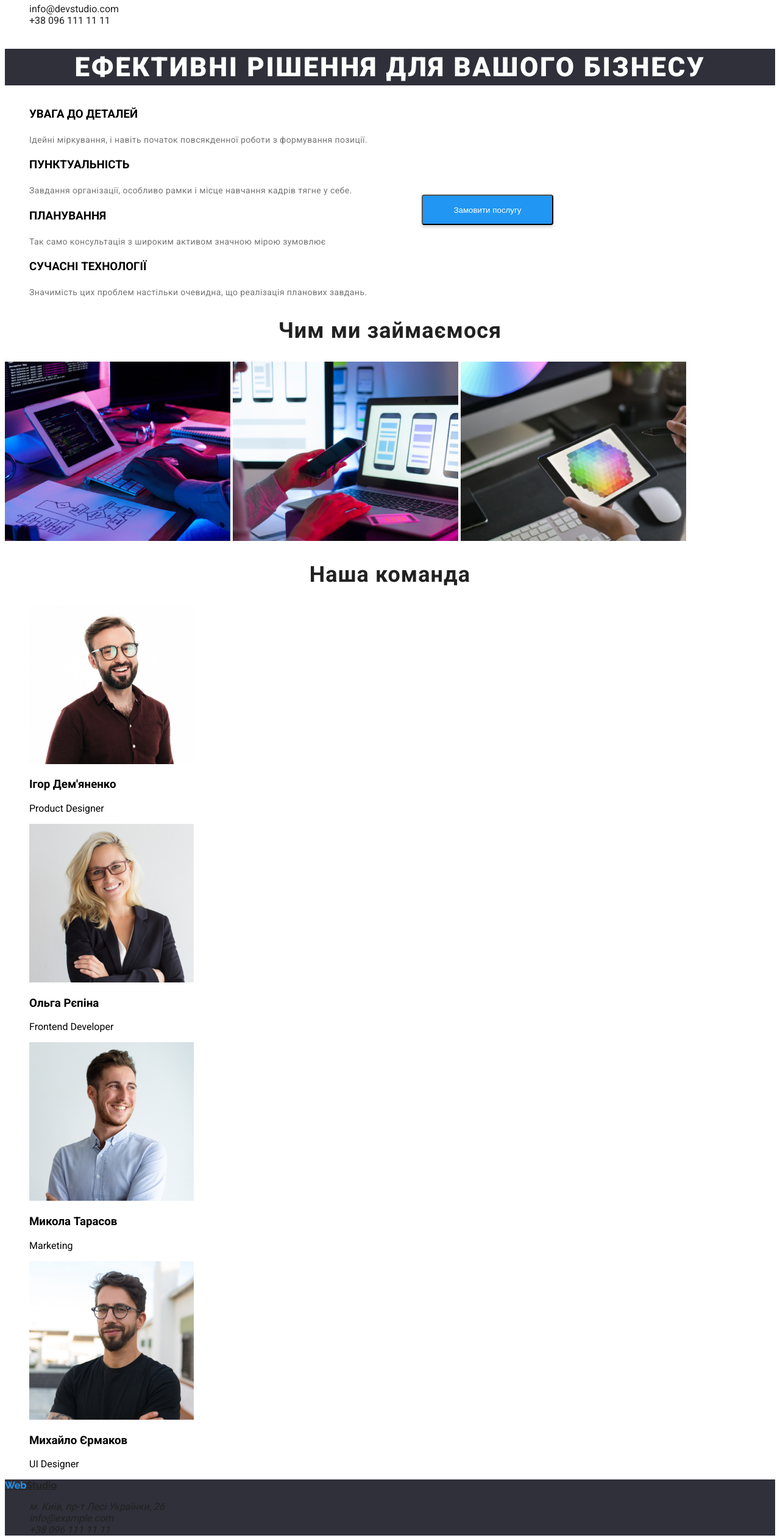
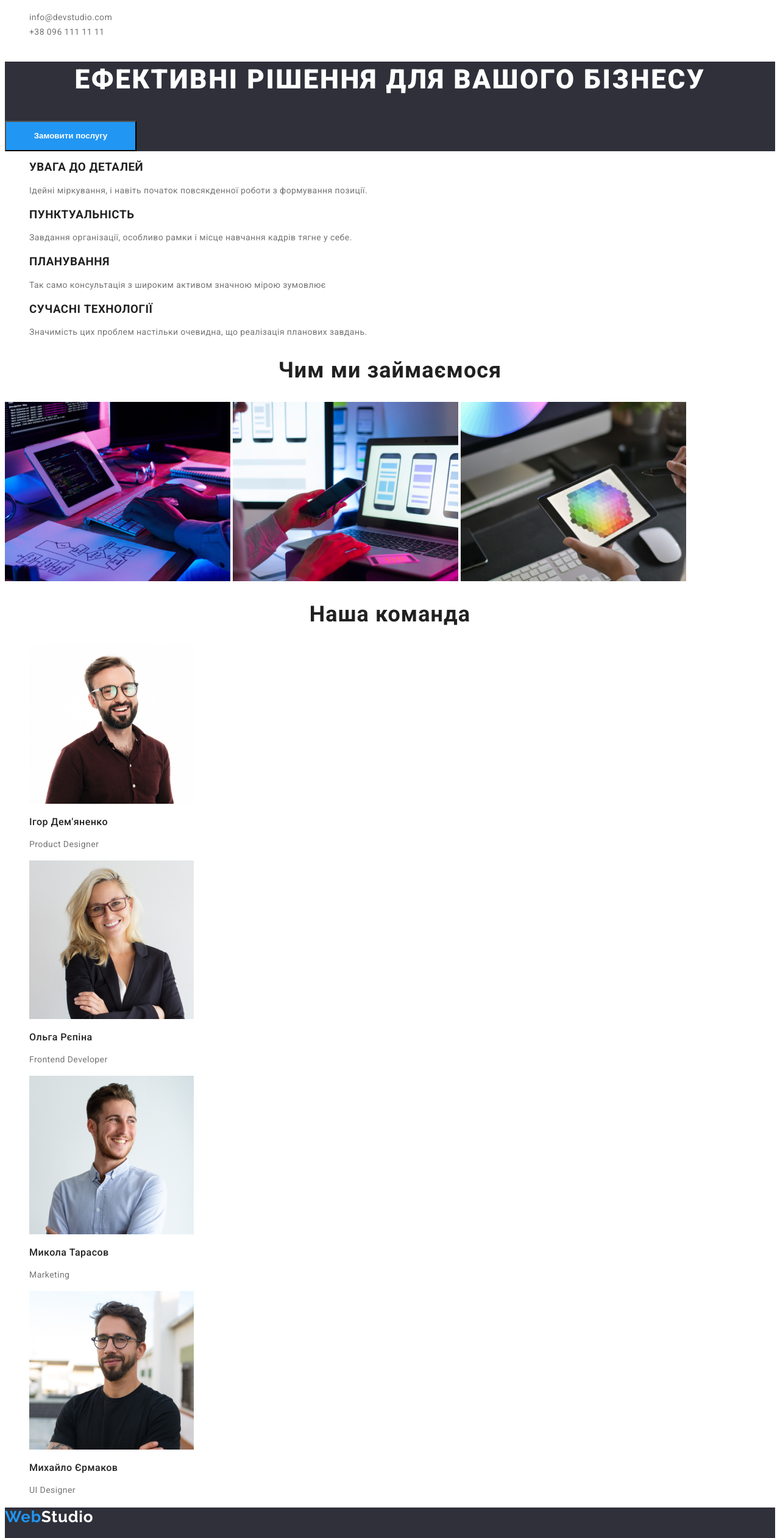
Before and after one commit to Diana323/goit-markup-hw-02, a plain HTML site: page index.html in a window 1280 px wide. Shown: the part 111-2633 px from the top of the page at 61% size. Drawn offline with Linux system fonts and the light colour scheme.

Commit message:
зміна кольорів
поставила кольори, розмір шрифту, оформлення кнопок.

```diff
--- a/css/styles.css
+++ b/css/styles.css
@@ -22,12 +22,29 @@ body {
         font-style: normal;
         font-weight: 900;
         font-size: 44px;
-        line-height: 60px;
+        line-height: 1.36;
         /* or 136% */
         text-align: center;
         letter-spacing: 0.06em;
         text-transform: uppercase;
         color: #FFFFFF;}
+
+
+ .section button{
+            color: #000000;
+            width: 103px;
+            height: 38px;
+            left: 846px;
+            top: 174px;
+
+            background-color: #F5F4FA;
+            }
+
+.section button:focus,
+ .section button:hover {
+   color: #FFFFFF;
+background: #2196F3;
+                }
 
 
 .button .test-link {
@@ -43,50 +60,92 @@ body {
 
 
             display: flex;
-            align-items: center;
+
             text-align: center;
             letter-spacing: 0.06em;
 
-            color: #FFFFFF;
-            box-shadow: 0px 4px 4px rgba(0, 0, 0, 0.15);
-                border-radius:4px;}
+            color: #FFFFFF;}
+
 
 .test-link {
-            position: absolute;
             width: 216px;
             height: 50px;
             left: 692px;
             top: 430px;
             color:#FFFFFF;
+          font-weight: 700;
+            background: #2196F3;}
 
-            background: #2196F3;box-shadow: 0px 4px 4px rgba(0, 0, 0, 0.15);
-                border-radius: 4px;}
+ .bt{
+    width: 112px;
+    height: 38px;
+    left: 726px;
+    top: 174px;
+    background-color: #F5F4FA;
+    font-family: 'Roboto';
+    font-weight: 500;
+    font-size: 16px;
+    line-height: 1.16;
+    /* identical to box height, or 162% */
+    border: none;
+    text-align: center;
+    letter-spacing: 0.03em;
+
+    color: #212121;}
 
 
 .header-logo span{
-    font-family: Raleway;
-    color: #212121;}
+           font-size: 26px;
+            line-height: 1.19;
+    /* identical to box height */
+            font-family: 'Raleway';
+        letter-spacing: 0.03em;
+            font-weight: 700;
+            color: #000000;}
 
-.logo span {
-    color: #2196F3;}
+.logo span {font-size: 26px;
+            line-height: 1.19;
+    /* identical to box height */
+             letter-spacing: 0.03em;
+             color: #2196F3;
+            font-weight: 700;
+            font-family: 'Raleway';}
 
-a.logo{
-    font-family: Raleway;
-    color: #212121;}
+.footer-logo{font-family: 'Raleway';
+             color: #FFFFFF;
+              font-weight: 700;
+              font-size: 26px;
+              line-height: 1.19;
+    /* identical to box height */
 
-.nav.navigation{color: #080808;
-   }
+              letter-spacing: 0.03em;}
+.footer-logo span{font-size: 26px;
+             line-height: 1.19;
+    /* identical to box height */
+            font-family: 'Raleway';
+            font-weight: 700;
+            letter-spacing: 0.03em;
+                  color: #2196F3}
+a.logo{     font-size: 26px;
+            line-height: 1.19;
+    /* identical to box height */
+            letter-spacing: 0.03em;
+            font-family:'Raleway';
+            font-weight: 700;
+            color: #000000;
+        }
+
+.nav.navigation
+         {color: #212121;}
 .nav :focus,
 .nav :hover,a.nav
-{color: #2196F3;}
+           {color: #2196F3;}
 
 
 
 
-.section button {
-      color: #080808;}
-.section button:focus,
-.section button:hover{color:        #2196F3;}
+
+
 
 .section>h1 {
     display: none;
@@ -95,9 +154,7 @@ a.logo{
 .section>h2 {
     display: none;
 }
-
-.a .lin ,ul{list-style:none; text-decoration: none;}
-
+.ul{text-decoration: none; list-style: none; }
 .visually-hidden {
         position: absolute;
         white-space: nowrap;
@@ -110,17 +167,22 @@ a.logo{
         clip-path: inset(50%);
         margin: -1px;}
 
-.classh{font-family: 'Roboto';
+.section-hh{font-family: 'Roboto';
         font-style: normal;
         font-weight: 700;
         font-size: 36px;
-        line-height: 42px;
+        line-height: 1.16;
         text-align: center;
         letter-spacing: 0.03em;
         color: #212121;}
-
-
-
+.section-hhh{
+       font-family: 'Roboto';
+       font-style: normal;
+       font-weight: 700;
+       line-height: 16px;
+       letter-spacing: 0.03em;
+       text-transform: uppercase;
+       color: #212121;}
 
  .h3{position: absolute;
         width: 270px;
@@ -137,8 +199,33 @@ a.logo{
          font-family: 'Roboto';
          font-style: normal;
          font-weight: 400;
+         font-size: 14px;
+         line-height: 1.71;
+         letter-spacing: 0.03em;
+         color: #757575;}
+
+.dec-ww{font-weight: 400;
+         font-size: 14px;
+         line-height: 1.71;
+         letter-spacing: 0.03em;
+         font-style: normal;
+         color: #FFFFFF;}
+
+.dec-add{font-weight: 400;
         font-size: 14px;
-         line-height: 24px;
-            /* or 171% */
+        font-style: normal;
+        line-height: 1.71;
         letter-spacing: 0.03em;
-        color: #757575;}
+        color: rgba(256, 256, 256, 0.6);}
+
+
+.people{font-family: 'Roboto';
+        font-style: normal;
+        font-weight: 500;
+        font-size: 16px;
+        line-height: 19px;
+    /* identical to box height */
+
+        letter-spacing: 0.03em;
+
+        color: #212121;}
--- a/index.html
+++ b/index.html
@@ -12,61 +12,61 @@
 </head>
 <body>
     <header class="page-header ">
-        <a href="./index.html" class="logo"><span>Web</span>Studio</a>
+        <a href="./index.html" class="logo ul"><span>Web</span>Studio</a>
         <nav class="navigation">
-        <ul class="nav">
+        <ul class="nav ul">
         <li><a class="dec-none" href="./index.html">Студія</a></li>
        <li><a class="dec-none" href="./portfolio.html">Портфоліо</a></li>
        <li><a class="dec-none" href="">Контакти</a></li>
         </ul>
          </nav>
-         <ul class="nav">
-            <li><a  class="dec-none" href="mailto:info@devstudio.com">info@devstudio.com</a></li>
-            <li><a  class="dec-none" href="tel:+380961111111">+38 096 111 11 11</a></li>
+         <ul class="nav ul">
+            <li><a  class="dec-none p" href="mailto:info@devstudio.com">info@devstudio.com</a></li>
+            <li><a  class="dec-none p" href="tel:+380961111111">+38 096 111 11 11</a></li>
         </ul>
 
     </header>
     <main class="main">
         <section class="page-title">
-         <h1 class="title">Ефективні рішення для вашого бізнесу</h1>
+         <h1 class="title ">Ефективні рішення для вашого бізнесу</h1>
     <button class="test-link"> Замовити послугу</button>
     </section>
     <section>
         <h2 class="visually-hidden">Особливості</h2>
-    <ul>
-        <li><h3>УВАГА ДО ДЕТАЛЕЙ</h3><p class="p">Ідейні міркування, і навіть початок повсякденної роботи з формування позиції.</p></li>
-        <li><h3>ПУНКТУАЛЬНІСТЬ</h3><p class="p">Завдання організації, особливо рамки і місце навчання кадрів тягне у себе.</p></li>
-        <li><h3>ПЛАНУВАННЯ</h3><p class="p" >Так само консультація з широким активом значною мірою зумовлює</p></li>
-        <li><h3>СУЧАСНІ ТЕХНОЛОГІЇ</h3><p class="p">Значимість цих проблем настільки очевидна, що реалізація планових завдань.</p></li>
+    <ul class="ul">
+        <li><h3 class="section-hhh">УВАГА ДО ДЕТАЛЕЙ</h3><p class="p">Ідейні міркування, і навіть початок повсякденної роботи з формування позиції.</p></li>
+        <li><h3 class="section-hhh">ПУНКТУАЛЬНІСТЬ</h3><p class="p">Завдання організації, особливо рамки і місце навчання кадрів тягне у себе.</p></li>
+        <li><h3 class="section-hhh">ПЛАНУВАННЯ</h3><p class="p" >Так само консультація з широким активом значною мірою зумовлює</p></li>
+        <li><h3 class="section-hhh">СУЧАСНІ ТЕХНОЛОГІЇ</h3><p class="p">Значимість цих проблем настільки очевидна, що реалізація планових завдань.</p></li>
    </ul>
    </section>
    <section>
-   <h2 class="classh">Чим ми займаємося</h2>
+   <h2 class="section-hh">Чим ми займаємося</h2>
    <img src="./images/box11.jpg" alt="Робота за комп'ютером"/>
    <img src="./images/box22.jpg" alt="Розробка додатків"/>
    <img src="./images/box33.jpg" alt="Планшет з палітрою кольорів"/>
    </section>
    <section>
-    <h2 class="classh">Наша команда</h2>
-    <ul>
+    <h2 class="section-hh">Наша команда</h2>
+    <ul  class="ul">
         <li><img src="./images/img11.jpg" width="270" alt="Ігор Дем'яненко">
-    <h3>Ігор Дем'яненко</h3><p>Product Designer</p></li>
+    <h3 class="people">Ігор Дем'яненко</h3><p class="p">Product Designer</p></li>
         <li><img src="./images/img22.jpg" width="270" alt="Ольга Рєпіна">
-    <h3>Ольга Рєпіна</h3><p>Frontend Developer</p></li>
+    <h3 class="people">Ольга Рєпіна</h3><p class="p">Frontend Developer</p></li>
         <li><img src="./images/img33.jpg" width="270" alt="Микола Тарасов">
-        <h3>Микола Тарасов</h3><p>Marketing</p></li>
+    <h3 class="people">Микола Тарасов</h3><p class="p">Marketing</p></li>
         <li><img src="./images/img44.jpg" width="270" alt="Михайло Єрмаков">
-    <h3>Михайло Єрмаков</h3><p>UI Designer</p></li>
+    <h3 class="people">Михайло Єрмаков</h3><p class="p">UI Designer</p></li>
     </ul>
     </section>
     </main>
     <footer class="page-title">
-     <a href="./index.html" class="logo"><span>Web</span>Studio</a>
+     <a href="./index.html" class="footer-logo ul"><span>Web</span>Studio</a>
      <address>
-     <ul class="nav">
-      <li><a class="dec-none" href="https://www.google.com/maps/place/%D0%B1%D1%83%D0%BB.+%D0%9B%D0%B5%D1%81%D0%B8+%D0%A3%D0%BA%D1%80%D0%B0%D0%B8%D0%BD%D0%BA%D0%B8,+26,+%D0%9A%D0%B8%D0%B5%D0%B2,+02000/@50.4265807,30.5383858,17z/data=!4m21!1m15!4m14!1m6!1m2!1s0x40d4cf0e033ecbe9:0x57a4dffefec77da0!2z0LHRg9C70YzQstCw0YAg0JvQtdGB0ZYg0KPQutGA0LDRl9C90LrQuCwgMjYsINCa0LjRl9CyLCAwMjAwMA!2m2!1d30.5383858!2d50.4265807!1m6!1m2!1s0x40d4cf0e033ecbe9:0x57a4dffefec77da0!2z0LHRg9C7LiDQm9C10YHQuCDQo9C60YDQsNC40L3QutC4LCAyNiwg0JrQuNC10LIsIDAyMDAw!2m2!1d30.5383858!2d50.4265807!3m4!1s0x40d4cf0e033ecbe9:0x57a4dffefec77da0!8m2!3d50.4265807!4d30.5383858">м. Київ, пр-т Лесі Українки, 26</a></li>
-      <li><a class="dec-none" href="mailto:info@example.com">info@example.com</a></li>
-      <li><a class="dec-none" href="tel:+380961111111">+38 096 111 11 11</a></li>
+     <ul class="nav ul">
+      <li><a class="dec-ww ul" href="https://www.google.com/maps/place/%D0%B1%D1%83%D0%BB.+%D0%9B%D0%B5%D1%81%D0%B8+%D0%A3%D0%BA%D1%80%D0%B0%D0%B8%D0%BD%D0%BA%D0%B8,+26,+%D0%9A%D0%B8%D0%B5%D0%B2,+02000/@50.4265807,30.5383858,17z/data=!4m21!1m15!4m14!1m6!1m2!1s0x40d4cf0e033ecbe9:0x57a4dffefec77da0!2z0LHRg9C70YzQstCw0YAg0JvQtdGB0ZYg0KPQutGA0LDRl9C90LrQuCwgMjYsINCa0LjRl9CyLCAwMjAwMA!2m2!1d30.5383858!2d50.4265807!1m6!1m2!1s0x40d4cf0e033ecbe9:0x57a4dffefec77da0!2z0LHRg9C7LiDQm9C10YHQuCDQo9C60YDQsNC40L3QutC4LCAyNiwg0JrQuNC10LIsIDAyMDAw!2m2!1d30.5383858!2d50.4265807!3m4!1s0x40d4cf0e033ecbe9:0x57a4dffefec77da0!8m2!3d50.4265807!4d30.5383858">м. Київ, пр-т Лесі Українки, 26</a></li>
+      <li><a class="dec-add ul" href="mailto:info@example.com">info@example.com</a></li>
+      <li><a class="dec-add ul" href="tel:+380961111111">+38 096 111 11 11</a></li>
      </ul>
     </address>
 </footer >
```
Also changed, not shown: portfolio.html (+21 -22 lines).
